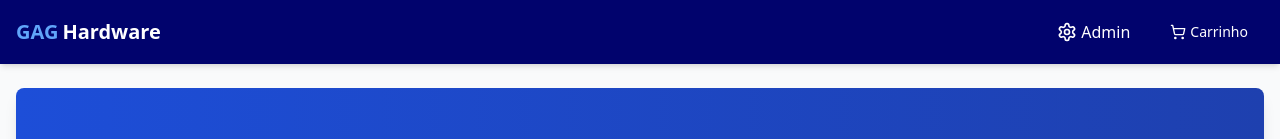
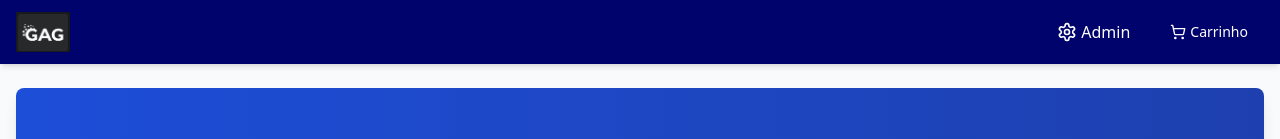
Before and after one commit to TaynaMena/gag-hardware-beacon-hub, a React (Vite) app: page / in a window 1280 px wide. Shown: the top 139 px of the page. Built offline with nearby package versions, Linux system fonts and the light colour scheme; no server answers; the database is empty.

Commit message:
Add logo to e-commerce
Adds the GAG logo to the application.

```diff
--- a/index.html
+++ b/index.html
@@ -3,7 +3,7 @@
 <html lang="pt-BR">
   <head>
     <meta charset="UTF-8" />
-    <link rel="icon" type="image/svg+xml" href="/favicon.svg" />
+    <link rel="icon" type="image/png" href="/lovable-uploads/21f3ed71-8d86-46b6-a366-7dd0be624a6c.png" />
     <meta name="viewport" content="width=device-width, initial-scale=1.0" />
     <title>GAG Hardware Hub</title>
     <meta name="description" content="Sua fonte confiável de componentes de hardware de computador de alta qualidade.">
--- a/src/components/Header.tsx
+++ b/src/components/Header.tsx
@@ -17,8 +17,11 @@ const Header: React.FC = () => {
           {/* Logo */}
           <div className="flex-shrink-0">
             <Link to="/" className="flex items-center">
-              <span className="text-blue-400 font-bold text-xl mr-1">GAG</span>
-              <span className="text-white font-bold text-xl">Hardware</span>
+              <img
+                src="/lovable-uploads/21f3ed71-8d86-46b6-a366-7dd0be624a6c.png"
+                alt="GAG Hardware"
+                className="h-10"
+              />
             </Link>
           </div>
 
--- a/src/pages/Index.tsx
+++ b/src/pages/Index.tsx
@@ -69,7 +69,7 @@ const Index = () => {
           <div className="grid grid-cols-1 md:grid-cols-4 gap-8">
             <div>
               <h3 className="text-xl font-bold mb-4 text-white">
-                <img src="/logo/logo-white.svg" alt="GAG Hardware Hub" className="h-8" />
+                <img src="/lovable-uploads/21f3ed71-8d86-46b6-a366-7dd0be624a6c.png" alt="GAG Hardware" className="h-8" />
               </h3>
               <p className="text-gray-300">
                 Sua fonte confiável de componentes de hardware de computador de alta qualidade.
```
Also changed, not shown: public/lovable-uploads/21f3ed71-8d86-46b6-a366-7dd0be624a6c.png (added).
